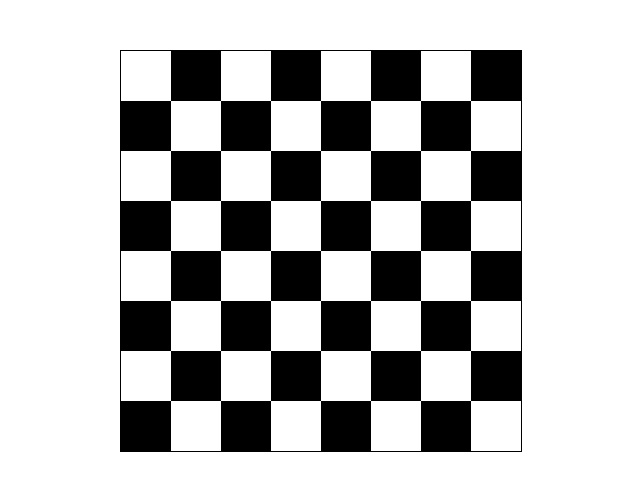
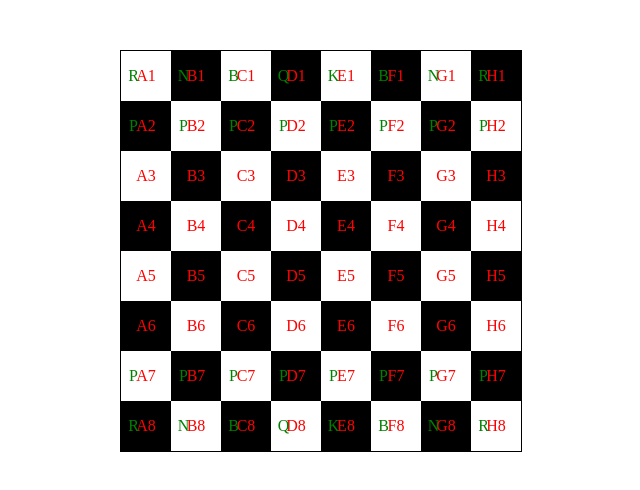
Before and after one commit to hitrgiz87/Chess, a React (Vite) app: page / in a window 1280 px wide. Shown: the top 490 px of the page, without its empty margins (319-959 px from the left). Built offline with nearby package versions, Linux system fonts and the light colour scheme.

Commit message:
Got the locations maped for squares and got the pieces mapped

```diff
--- a/package.json
+++ b/package.json
@@ -11,6 +11,7 @@
   },
   "dependencies": {
     "react": "^18.2.0",
+    "react-chessboard": "^4.5.0",
     "react-dom": "^18.2.0"
   },
   "devDependencies": {
--- a/src/ChessBoard.tsx
+++ /dev/null
@@ -1,33 +0,0 @@
-'use client';
-
-
-function Square(props: { isEven: any; }) {
-    const  { isEven } = props;
-    const backgroundColor = isEven ? 'rgb(255, 255, 255)' : '#000000';
-
-    return (
-      <div className="square" style={{ backgroundColor }}>
-      </div>
-    );
-  }
-
- function ChessBoard() {
-
-    const rows = [];
-    for (let row = 0; row < 8; row++) {
-      const squares = [];
-      for (let col = 0; col < 8; col++) {
-        const isEven = (row + col) % 2 === 0;
-        squares.push(<Square key={`${row}-${col}`} isEven={isEven} />);
-      }
-      rows.push(<div className="row" key={row}>{squares}</div>);
-    }
-
-    return (
-      <div className="ChessBoard ">
-        {rows}
-      </div>
-    );
-  }
-
-export default ChessBoard;
--- /dev/null
+++ b/src/Components/ChessBoard.tsx
@@ -0,0 +1,55 @@
+'use client';
+import React from 'react';
+import SquareWithLabel from './SquareWithLabel';
+import { Chessboard } from 'react-chessboard';
+ function ChessBoard() {
+
+  const letters = ['A', 'B', 'C', 'D', 'E', 'F', 'G', 'H'];
+  const numbers = ['1', '2', '3', '4', '5', '6', '7', '8'];
+  const pieces = ['R', 'N', 'B', 'Q', 'K', 'B', 'N', 'R'];
+
+    const rows = [];
+    for (let row = 0; row < 8; row++) {
+      const squares = [];
+      for (let col = 0; col < 8; col++) {
+        let piece = '';
+
+        if (row === 0) {
+        piece = pieces[col];
+
+      }
+      else if (row === 1) {
+        piece = 'P';
+      }
+      else if (row === 6) {
+        piece = 'P';
+      }
+      else if (row === 7) {
+        piece = pieces[col];
+      }
+
+
+          const index = letters[col] + numbers[row];
+          const isEven = (row + col) % 2 === 0;
+
+        squares.push(
+        <SquareWithLabel
+          key={index}
+          label={index}
+          isEven={isEven}
+          pieces={piece}
+          />);
+
+
+      }
+      rows.push(<div className="row" key={row}>{squares} </div>);
+    }
+
+    return (
+      <div className="ChessBoard ">
+        {rows}
+      </div>
+    );
+  }
+
+export default ChessBoard;
--- /dev/null
+++ b/src/Components/SquareWithLabel.tsx
@@ -0,0 +1,17 @@
+import { Chessboard } from "react-chessboard";
+
+function SquareWithLabel(props: { label: string; isEven: boolean; pieces: string}) {
+  const { label, isEven, pieces } = props;
+  const backgroundColor = isEven ? 'rgb(255, 255, 255)' : '#000000';
+
+  return (
+    <div className="square-container">
+      <div className="square" style={{ backgroundColor }}></div>
+      <a className="index">{label}</a>
+      {pieces && <span className="piece">{pieces}</span>}
+
+    </div>
+  );
+}
+
+export default SquareWithLabel;
--- a/src/index.css
+++ b/src/index.css
@@ -1,17 +1,38 @@
+/* Styles for the square container */
+.square-container {
+  position: relative;
+  width: 50px; /* Match the size of the square */
+  height: 50px; /* Match the size of the square */
+  display: inline-block;
+}
+
 /* Styles for the square */
 .square {
-  width: 50px; /* Adjust the size as needed */
-  height: 50px; /* Adjust the size as needed */
+  width: 100%;
+  height: 100%;
 }
 
-/* Styles for alternating colors of the squares */
-.square:nth-child(even) {
-  background-color: rgb(255, 255, 255); /* Even squares */
+/* Styles for the index label */
+.index {
+  position: absolute;
+  top: 50%;
+  left: 50%;
+  transform: translate(-50%, -50%);
+  pointer-events: none; /* Ensure clicks go through to the square if needed */
+  color: red; /* Change the color as needed */
+  z-index: 1; /* Ensure this is above the square */
+}
+.piece {
+  position: absolute;
+  top: 50%;
+  left: 25%;
+  transform: translate(-50%, -50%);
+  pointer-events: none; /* Ensure clicks go through to the square if needed */
+  color: green; /* Change the color as needed */
+  z-index: 1; /* Ensure this is above the square */
 }
 
-.square:nth-child(odd) {
-  background-color: #000000; /* Odd squares */
-}
+/* Styles for alternating colors of the squares (Handled in inline styles) */
 
 /* Styles for the row */
 .row {
@@ -20,9 +41,8 @@
 
 /* Styles for the chessboard */
 .ChessBoard {
-  margin:  50px auto 0; /* Center the chessboard */
+  margin: 50px auto 0; /* Center the chessboard */
   border: 1px solid black; /* Add border to the chessboard */
   width: 400px; /* Adjust the size as needed */
   height: 400px; /* Adjust the size as needed */
-
 }
--- a/src/main.tsx
+++ b/src/main.tsx
@@ -2,7 +2,7 @@
 import ReactDOM from 'react-dom/client'
 
 import './index.css'
-import ChessBoard from './ChessBoard.tsx'
+import ChessBoard from './Components/ChessBoard.tsx'
 
 ReactDOM.createRoot(document.getElementById('root')!).render(
 
```
Also changed, not shown: 1 other file (tests, documents, lock files or other folders).
